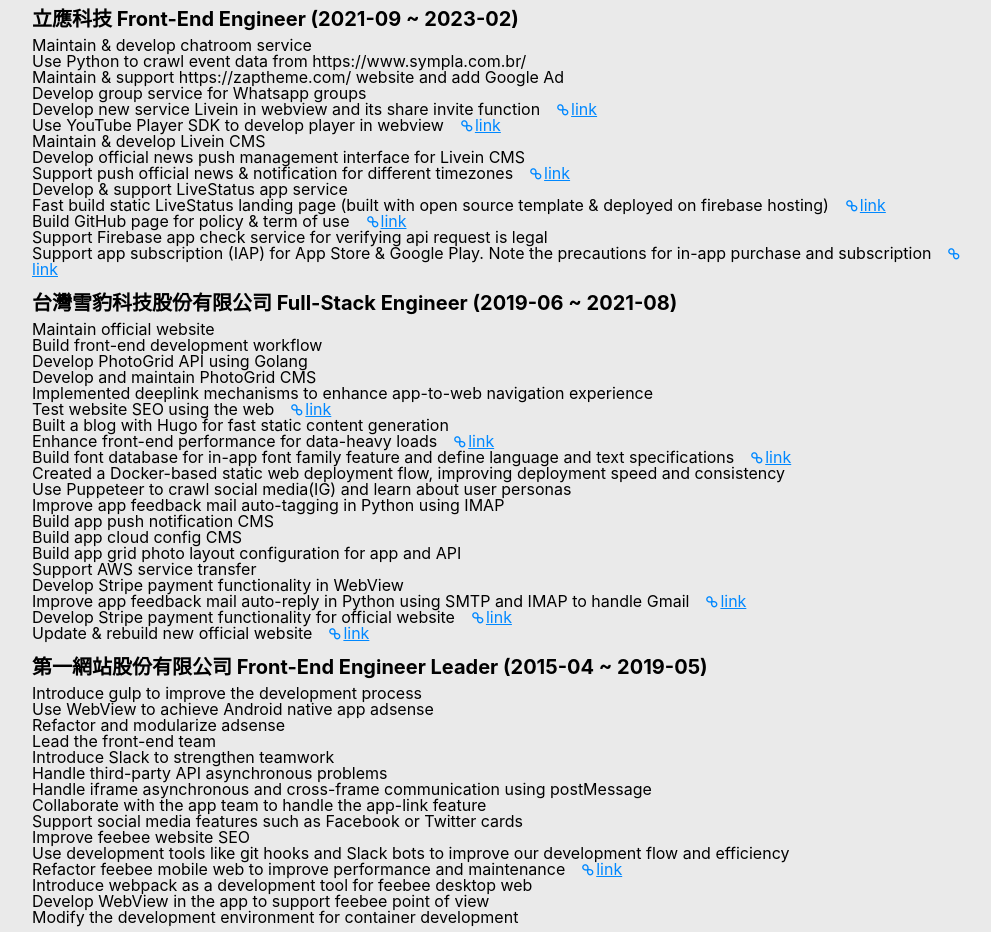
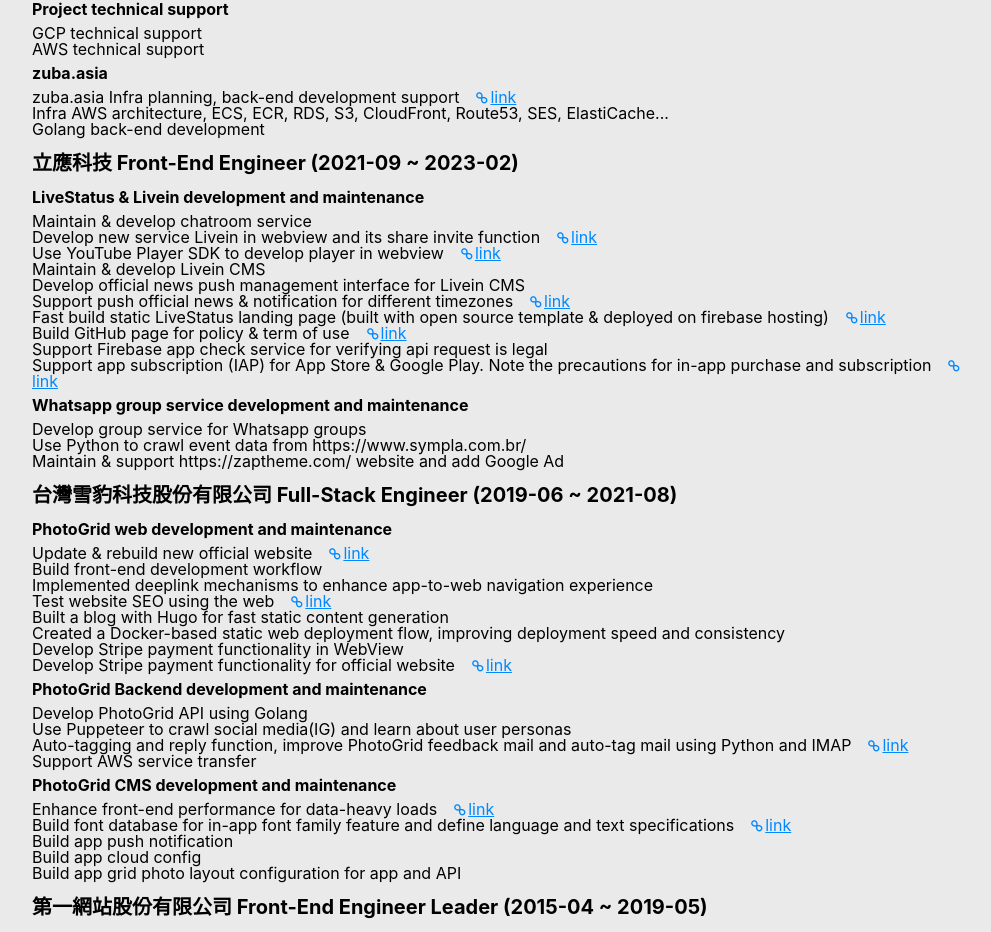
Before and after one commit to tedshd/resume, a React (Create React App) app: page / in a window 1280 px wide. Shown: the part 807-1739 px from the top of the page, without its empty margins (136-1127 px from the left). Built offline with nearby package versions, Linux system fonts and the light colour scheme.

Commit message:
Refactor code structure for improved readability and maintainability

```diff
--- a/src/App.css
+++ b/src/App.css
@@ -28,7 +28,13 @@
   padding-bottom: .5rem;
 }
 
-h3,
+h3 {
+  font-size: 1rem;
+  font-weight: bold;
+  padding-top: .5rem;
+  padding-bottom: .5rem;
+}
+
 dt {
   font-size: 1.25rem;
   font-weight: bold;
--- a/src/App.js
+++ b/src/App.js
@@ -53,7 +53,17 @@
             jobsList.map((element, index) => {
               return <dl key={index}><dt>{element.company}</dt>{
                 element.content.map((el, i) => {
-                  return <dd key={i}>{t(el)}{ (linksList[el]) ? <a className='extend_link' href={linksList[el]} target='_blank' rel="noreferrer">link</a>: ''}</dd>
+                  if (typeof el === 'object') {
+                    return <div key={i}>
+                      {el.title ? <h3>{t(el.title)}</h3> : ''}
+                      <ul>{
+                        el.list.map((e, j) => {
+                          return <li key={j}>{t(e)}{ (linksList[e]) ? <a className='extend_link' href={linksList[e]} target='_blank' rel="noreferrer">link</a>: ''}</li>
+                        })
+                      }</ul>
+                    </div>
+                  }
+                  // return <dd key={i}>{t(el)}{ (linksList[el]) ? <a className='extend_link' href={linksList[el]} target='_blank' rel="noreferrer">link</a>: ''}</dd>
                 })
               }</dl>
             })
--- a/src/data/job.json
+++ b/src/data/job.json
@@ -2,37 +2,56 @@
   {
     "company": "數位身分股份有限公司 Front-End Engineer (2023-08 ~ 2025-03)",
     "content": [
+      {
+        "title": "5_title_1",
+        "list": [
           "5_1",
-      "5_2",
-      "5_3",
-      "5_4",
           "5_5",
           "5_6",
           "5_7"
         ]
       },
       {
+        "title": "5_title_2",
+        "list": [
+          "5_3",
+          "5_4"
+        ]
+      }
+    ]
+  },
+  {
     "company": "優佳隆科技股份有限公司 technical support (2023-05 ~ 2023-08)",
     "content": [
-      "4_1_1",
+      {
+        "title": "4_1_1",
+        "list": [
           "4_1_2",
-      "4_1_3",
-      "4_1_4"
+          "4_1_3"
+        ]
+      },
+      {
+        "title": "zuba.asia",
+        "list": [
+          "4_1_4",
+          "4_1_5",
+          "4_1_6"
+        ]
+      }
     ]
   },
   {
     "company": "立應科技 Front-End Engineer (2021-09 ~ 2023-02)",
     "content": [
+      {
+        "title": "4_title_1",
+        "list": [
           "4_1",
-      "4_2",
-      "4_3",
-      "4_4",
           "4_5",
           "4_6",
           "4_7",
           "4_8",
           "4_9",
-      "4_10",
           "4_11",
           "4_12",
           "4_13",
@@ -40,67 +59,122 @@
         ]
       },
       {
+        "title": "4_title_2",
+        "list": [
+          "4_4",
+          "4_2",
+          "4_3"
+        ]
+      }
+    ]
+  },
+  {
     "company": "台灣雪豹科技股份有限公司 Full-Stack Engineer (2019-06 ~ 2021-08)",
     "content": [
-      "3_1",
+      {
+        "title": "3_title_1",
+        "list": [
+          "3_20",
           "3_2",
-      "3_3",
-      "3_4",
           "3_5",
           "3_6",
           "3_7",
+          "3_10",
+          "3_17",
+          "3_19"
+        ]
+      },
+      {
+        "title": "3_title_2",
+        "list": [
+          "3_3",
+          "3_11",
+          "3_12",
+          "3_16"
+        ]
+      },
+      {
+        "title": "3_title_3",
+        "list": [
           "3_8",
           "3_9",
-      "3_10",
-      "3_11",
-      "3_12",
           "3_13",
           "3_14",
-      "3_15",
-      "3_16",
-      "3_17",
-      "3_18",
-      "3_19",
-      "3_20"
+          "3_15"
+        ]
+      }
+
     ]
   },
   {
     "company": "第一網站股份有限公司 Front-End Engineer Leader (2015-04 ~ 2019-05)",
     "content": [
+      {
+        "title": "2_4",
+        "list": [
           "2_1",
-      "2_2",
-      "2_3",
-      "2_4",
           "2_5",
-      "2_6",
-      "2_7",
+          "2_11",
+          "2_15"
+        ]
+      },
+      {
+        "title": "2_title_1",
+        "list": [
           "2_8",
           "2_9",
           "2_10",
-      "2_11",
           "2_12",
           "2_13",
-      "2_14",
-      "2_15"
+          "2_14"
+        ]
+      },
+      {
+        "title": "2_title_2",
+        "list": [
+          "2_3",
+          "2_2",
+          "2_6",
+          "2_7"
+        ]
+      }
+
     ]
   },
   {
     "company": "雲永科技 Front-End Engineer (2012-12 ~ 2015-03)",
     "content": [
+      {
+        "title": "1_title_1",
+        "list": [
           "1_1",
-      "1_2",
+          "1_9",
+          "1_10",
+          "1_13"
+        ]
+      },
+      {
+        "title": "1_title_2",
+        "list": [
+          "1_2"
+        ]
+      },
+      {
+        "title": "1_title_3",
+        "list": [
+          "1_8",
+          "1_6",
+          "1_7",
+          "1_5",
           "1_3",
           "1_4",
-      "1_5",
-      "1_6",
-      "1_7",
-      "1_8",
-      "1_9",
-      "1_10",
           "1_11",
           "1_12",
           "1_13",
           "1_14"
         ]
       }
+
     ]
+  }
+]
--- a/src/data/links.json
+++ b/src/data/links.json
@@ -2,7 +2,7 @@
   "2_12": "https://feebee.com.tw/",
   "3_20": "https://www.photogrid.app",
   "3_19": "https://www.photogrid.app/zh-tw/premium/?utm_source=pc",
-  "3_18": "https://blog.tedshd.io/posts/use_imap_and_smtp_handle_email/",
+  "3_12": "https://blog.tedshd.io/posts/use_imap_and_smtp_handle_email/",
   "3_9": "https://blog.tedshd.io/posts/language_and_character_in_digital/",
   "3_8": "https://blog.tedshd.io/posts/load_large_table_improve_performance/",
   "3_6": "https://blog.tedshd.io/posts/2019-12-23-seo-enhanced-youtube-video-seo/",
@@ -12,6 +12,7 @@
   "4_5": "https://www.livein.mobi/",
   "4_12": "https://github.com/LiveInChat/lively",
   "4_14": "https://blog.tedshd.io/posts/pay_attention_to_app_iap/",
-  "5_6": "https://github.com/tedshd/js_image_handler",
-  "4_1_4": "https://zuba.asia"
+  "5_5": "https://github.com/tedshd/js_image_handler",
+  "4_1_4": "https://zuba.asia",
+  "2_6": "https://www.slideshare.net/slideshow/async-53508623/53508623"
 }
--- a/src/locales/en.json
+++ b/src/locales/en.json
@@ -33,6 +33,9 @@
   "s_11": "Team collaboration and communication",
   "s_12": "Front-end and back-end integration planning",
   "s_13": "Infrastructure planning",
+  "1_title_1": "miiiCasa Cloud Router Service Development and Maintenance",
+  "1_title_2": "miiicloud Private Cloud Service Development and Maintenance",
+  "1_title_3": "miiiTV Third-Party Streaming Integration Development and Maintenance",
   "1_1": "Introduce Responsive Web Design to miiiCasa",
   "1_2": "Develop miiicloud Ajax File upload function",
   "1_3": "Develop Samsung Smart TV app(miiiTV)",
@@ -47,21 +50,26 @@
   "1_12": "Use pure JavaScript develop Single Page and handle Facebook OG in SPA",
   "1_13": "Define git hooks for team code quality",
   "1_14": "Develop observer pattern for cross module communication",
+  "2_title_1": "feebee web development and maintenance",
+  "2_title_2": "sitemaji adsense network development and maintenance",
   "2_1": "Introduce gulp to improve the development process",
   "2_2": "Use WebView to achieve Android native app adsense",
   "2_3": "Refactor and modularize adsense",
-  "2_4": "Lead the front-end team",
+  "2_4": "Lead the front-end team and manage three front-end engineers",
   "2_5": "Introduce Slack to strengthen teamwork",
   "2_6": "Handle third-party API asynchronous problems",
   "2_7": "Handle iframe asynchronous and cross-frame communication using postMessage",
   "2_8": "Collaborate with the app team to handle the app-link feature",
   "2_9": "Support social media features such as Facebook or Twitter cards",
-  "2_10": "Improve feebee website SEO",
+  "2_10": "Improve the SEO of feebee website to enhance search engine ranking and make long-tail keyword search results rank higher on Google",
   "2_11": "Use development tools like git hooks and Slack bots to improve our development flow and efficiency",
-  "2_12": "Refactor feebee mobile web to improve performance and maintenance",
+  "2_12": "Refactor feebee mobile web to improve performance and maintainability, reducing JavaScript code by about 20% and improving performance by about 30%",
   "2_13": "Introduce webpack as a development tool for feebee desktop web",
   "2_14": "Develop WebView in the app to support feebee point of view",
   "2_15": "Modify the development environment for container development",
+  "3_title_1": "PhotoGrid web development and maintenance",
+  "3_title_2": "PhotoGrid Backend development and maintenance",
+  "3_title_3": "PhotoGrid CMS development and maintenance",
   "3_1": "Maintain official website",
   "3_2": "Build front-end development workflow",
   "3_3": "Develop PhotoGrid API using Golang",
@@ -73,15 +81,17 @@
   "3_9": "Build font database for in-app font family feature and define language and text specifications",
   "3_10": "Created a Docker-based static web deployment flow, improving deployment speed and consistency",
   "3_11": "Use Puppeteer to crawl social media(IG) and learn about user personas",
-  "3_12": "Improve app feedback mail auto-tagging in Python using IMAP",
-  "3_13": "Build app push notification CMS",
-  "3_14": "Build app cloud config CMS",
+  "3_12": "Auto-tagging and reply function, improve PhotoGrid feedback mail and auto-tag mail using Python and IMAP",
+  "3_13": "Build app push notification",
+  "3_14": "Build app cloud config",
   "3_15": "Build app grid photo layout configuration for app and API",
   "3_16": "Support AWS service transfer",
   "3_17": "Develop Stripe payment functionality in WebView",
-  "3_18": "Improve app feedback mail auto-reply in Python using SMTP and IMAP to handle Gmail",
+  "3_18": "Auto-reply function, improve application feedback mail auto-reply in Python using SMTP and IMAP to handle Gmail",
   "3_19": "Develop Stripe payment functionality for official website",
   "3_20": "Update & rebuild new official website",
+  "4_title_1": "LiveStatus & Livein development and maintenance",
+  "4_title_2": "Whatsapp group service development and maintenance",
   "4_1": "Maintain & develop chatroom service",
   "4_2": "Use Python to crawl event data from https://www.sympla.com.br/",
   "4_3": "Maintain & support https://zaptheme.com/ website and add Google Ad",
@@ -96,6 +106,8 @@
   "4_12": "Build GitHub page for policy & term of use",
   "4_13": "Support Firebase app check service for verifying api request is legal",
   "4_14": "Support app subscription (IAP) for App Store & Google Play. Note the precautions for in-app purchase and subscription",
+  "5_title_1": "Authme SDK development and maintenance",
+  "5_title_2": "Dashboard development and maintenance",
   "5_1": "Optimized SDK initialization by making non-critical tasks asynchronous, improving performance by ~60% and reducing user load latency",
   "5_2": "JavaScript SDK feature development",
   "5_3": "Maintain and develop Dashboard (Angular + ABP)",
@@ -106,5 +118,7 @@
   "4_1_1": "Project technical support",
   "4_1_2": "GCP technical support",
   "4_1_3": "AWS technical support",
-  "4_1_4": "zuba.asia Infra planning, back-end development support"
+  "4_1_4": "zuba.asia Infra planning, back-end development support",
+  "4_1_5": "Infra AWS architecture, ECS, ECR, RDS, S3, CloudFront, Route53, SES, ElastiCache...",
+  "4_1_6": "Golang back-end development"
 }
```
Also changed, not shown: src/locales/zh-TW.json (+22 -8 lines), src/index.css (line endings or trailing spaces), 11 other files (tests, documents, lock files or other folders). Lines whose indentation alone changed are shown as unchanged.
